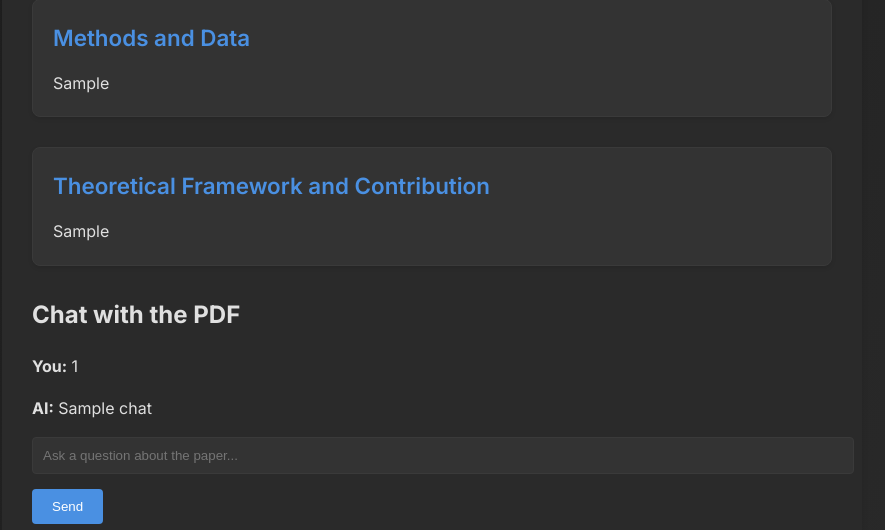
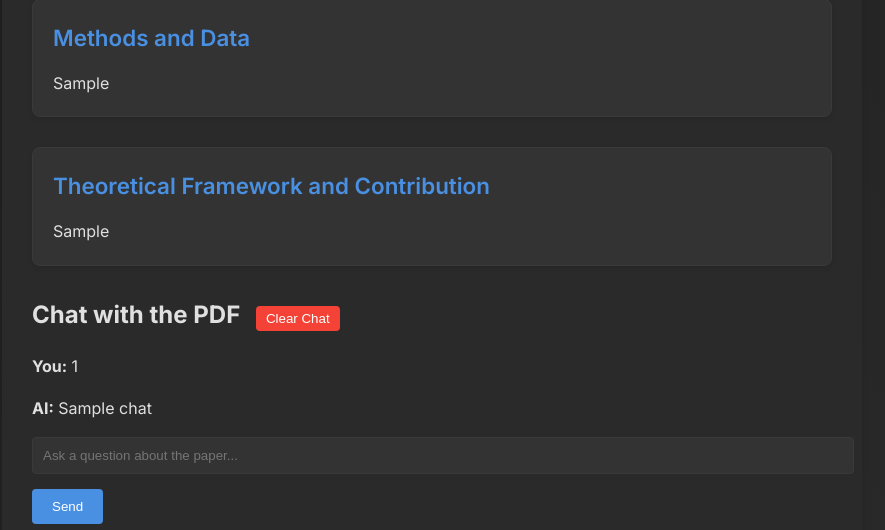
Before and after one commit to tcspears/article_summaries, a Flask app: template templates/paper.html in a window 1280 px wide. Shown: the part 629-1159 px from the top of the page, without its empty margins (208-1093 px from the left). Run offline with Flask 3, Linux system fonts and the light colour scheme; the template is opened without the code that fills it: most values are stand-ins (such as "Sample title", 1, 10 or a date in 2020); parts of the project's set-up code (start-up, migrations or seed data) failed here and were passed over.

Commit message:
Added 'clear chat' functionality

```diff
--- a/main.py
+++ b/main.py
@@ -283,6 +283,25 @@ def chat(file_hash):
 
     return jsonify({"response": ai_message})
 
+@app.route('/clear_chat/<file_hash>', methods=['POST'])
+@login_required
+def clear_chat(file_hash):
+    conn = sqlite3.connect('users.db')
+    c = conn.cursor()
+    c.execute("SELECT id FROM papers WHERE hash = ?", (file_hash,))
+    paper = c.fetchone()
+
+    if not paper:
+        conn.close()
+        return jsonify({"success": False, "message": "Paper not found"})
+
+    paper_id = paper[0]
+    c.execute("DELETE FROM chats WHERE paper_id = ?", (paper_id,))
+    conn.commit()
+    conn.close()
+
+    return jsonify({"success": True})
+
 def process_pdf(file_path, model):
     # Extract text from PDF
     with open(file_path, 'rb') as file:
--- a/static/css/style.css
+++ b/static/css/style.css
@@ -166,3 +166,17 @@ button:hover {
         font-size: 1em;
     }
 }
+
+#clearChat {
+    margin-left: 10px;
+    padding: 5px 10px;
+    background-color: #f44336;
+    color: white;
+    border: none;
+    border-radius: 4px;
+    cursor: pointer;
+}
+
+#clearChat:hover {
+    background-color: #d32f2f;
+}
--- a/templates/paper.html
+++ b/templates/paper.html
@@ -42,7 +42,7 @@
         </div>
 
         <div id="chatInterface">
-            <h2>Chat with the PDF</h2>
+            <h2>Chat with the PDF <button id="clearChat" onclick="clearChat()">Clear Chat</button></h2>
             <div id="chatMessages">
                 {% for chat in chats %}
                     <p><strong>You:</strong> {{ chat[0] }}</p>
@@ -97,6 +97,24 @@
                 return false;
             }
         });
+
+        function clearChat() {
+            $.ajax({
+                url: '/clear_chat/{{ file_hash }}',
+                method: 'POST',
+                success: function(response) {
+                    if(response.success) {
+                        $('#chatMessages').empty();
+                    } else {
+                        alert('Failed to clear chat history');
+                    }
+                },
+                error: function(error) {
+                    console.error('Error:', error);
+                    alert('Failed to clear chat history');
+                }
+            });
+        }
     </script>
 </body>
 </html>
```
